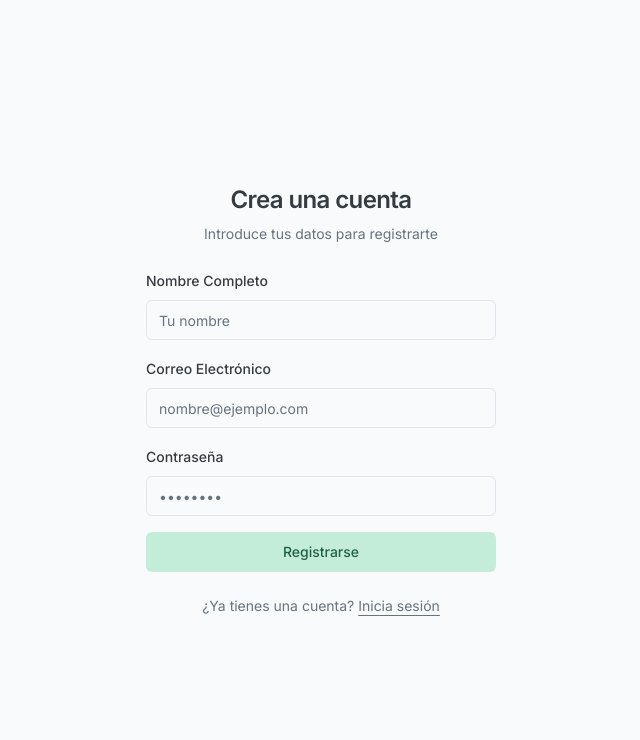
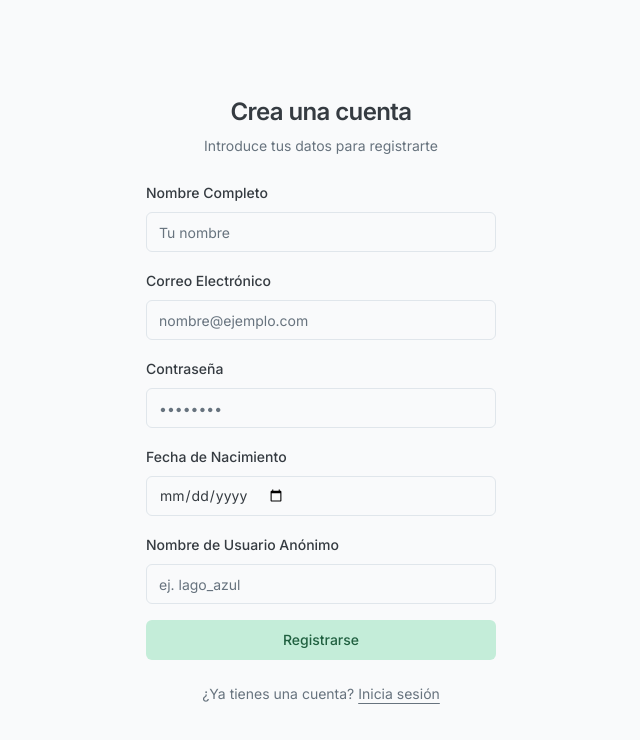
Before and after one commit to valentinajtovar/SereniTea, a Next.js app: page /register in a window 1280 px wide. Shown: the top 740 px of the page, without its empty margins (319-959 px from the left). Built offline with nearby package versions, Linux system fonts and the light colour scheme; no server answers.

Commit message:
feat: Implement user registration with age validation

```diff
--- a/src/app/register/page.tsx
+++ b/src/app/register/page.tsx
@@ -8,7 +8,7 @@ import { zodResolver } from '@hookform/resolvers/zod';
 import { useForm } from 'react-hook-form';
 import * as z from 'zod';
 import { createUserWithEmailAndPassword, updateProfile } from 'firebase/auth';
-import { collection, addDoc } from 'firebase/firestore';
+import { doc, setDoc, Timestamp } from 'firebase/firestore';
 
 import { auth, db } from '@/lib/firebase-client';
 import { Button } from '@/components/ui/button';
@@ -28,6 +28,21 @@ const formSchema = z.object({
   name: z.string().min(3, { message: "Por favor, introduce tu nombre completo." }),
   email: z.string().email({ message: "Por favor, introduce una dirección de correo válida." }),
   password: z.string().min(6, { message: "La contraseña debe tener al menos 6 caracteres." }),
+  birthdate: z.string()
+    .refine((val) => val && !isNaN(Date.parse(val)), {
+      message: 'Por favor, introduce una fecha de nacimiento válida.',
+    })
+    .refine((val) => {
+      const birthDate = new Date(val);
+      const today = new Date();
+      let age = today.getFullYear() - birthDate.getFullYear();
+      const m = today.getMonth() - birthDate.getMonth();
+      if (m < 0 || (m === 0 && today.getDate() < birthDate.getDate())) {
+        age--;
+      }
+      return age >= 18;
+    }, { message: 'Debes ser mayor de 18 años para registrarte.' }),
+  anonymousName: z.string().min(3, { message: 'El nombre de usuario anónimo debe tener al menos 3 caracteres.' }),
 });
 
 export default function RegisterPage() {
@@ -37,37 +52,30 @@ export default function RegisterPage() {
 
   const form = useForm<z.infer<typeof formSchema>>({
     resolver: zodResolver(formSchema),
-    defaultValues: { name: "", email: "", password: "" },
+    defaultValues: { name: "", email: "", password: "", birthdate: "", anonymousName: "" },
   });
 
   async function onSubmit(values: z.infer<typeof formSchema>) {
     setIsRegisterLoading(true);
-    console.log("Attempting to register with email:", values.email);
 
     try {
       const userCredential = await createUserWithEmailAndPassword(auth, values.email, values.password);
       const user = userCredential.user;
-      console.log("Firebase Auth successful for:", user.email);
 
-      // Update user profile with name
-      if (user) {
-        await updateProfile(user, { displayName: values.name });
-        console.log(`User profile updated with displayName: ${values.name}`);
-      }
+      await updateProfile(user, { displayName: values.name });
 
-      // Add patient to Firestore
-      const pacienteRef = collection(db, 'paciente');
-      const docRef = await addDoc(pacienteRef, {
-        nombre: values.name,
+      const patientDocRef = doc(db, 'paciente', user.uid);
+
+      await setDoc(patientDocRef, {
+        nombre_completo: values.name,
         correo: values.email,
-        // Add any other patient data you need
+        nacimiento: Timestamp.fromDate(new Date(values.birthdate)),
+        usuario_anonimo: values.anonymousName,
       });
-      console.log("Patient added to Firestore with ID:", docRef.id);
-
 
       toast({
         title: "¡Registro exitoso!",
-        description: "Tu cuenta ha sido creada.",
+        description: "Tu cuenta ha sido creada y tu perfil guardado.",
       });
 
       router.push('/login');
@@ -96,6 +104,8 @@ export default function RegisterPage() {
               <FormField control={form.control} name="name" render={({ field }) => (<FormItem><FormLabel>Nombre Completo</FormLabel><FormControl><Input placeholder="Tu nombre" {...field} /></FormControl><FormMessage /></FormItem>)} />
               <FormField control={form.control} name="email" render={({ field }) => (<FormItem><FormLabel>Correo Electrónico</FormLabel><FormControl><Input placeholder="nombre@ejemplo.com" {...field} /></FormControl><FormMessage /></FormItem>)} />
               <FormField control={form.control} name="password" render={({ field }) => (<FormItem><FormLabel>Contraseña</FormLabel><FormControl><Input type="password" placeholder="••••••••" {...field} /></FormControl><FormMessage /></FormItem>)} />
+              <FormField control={form.control} name="birthdate" render={({ field }) => (<FormItem><FormLabel>Fecha de Nacimiento</FormLabel><FormControl><Input type="date" {...field} /></FormControl><FormMessage /></FormItem>)} />
+              <FormField control={form.control} name="anonymousName" render={({ field }) => (<FormItem><FormLabel>Nombre de Usuario Anónimo</FormLabel><FormControl><Input placeholder="ej. lago_azul" {...field} /></FormControl><FormMessage /></FormItem>)} />
               <Button type="submit" className="w-full" disabled={isRegisterLoading}>
                 {isRegisterLoading && <Icons.spinner className="mr-2 h-4 w-4 animate-spin" />} Registrarse
               </Button>
```
Also changed, not shown: 1 other file (tests, documents, lock files or other folders).
